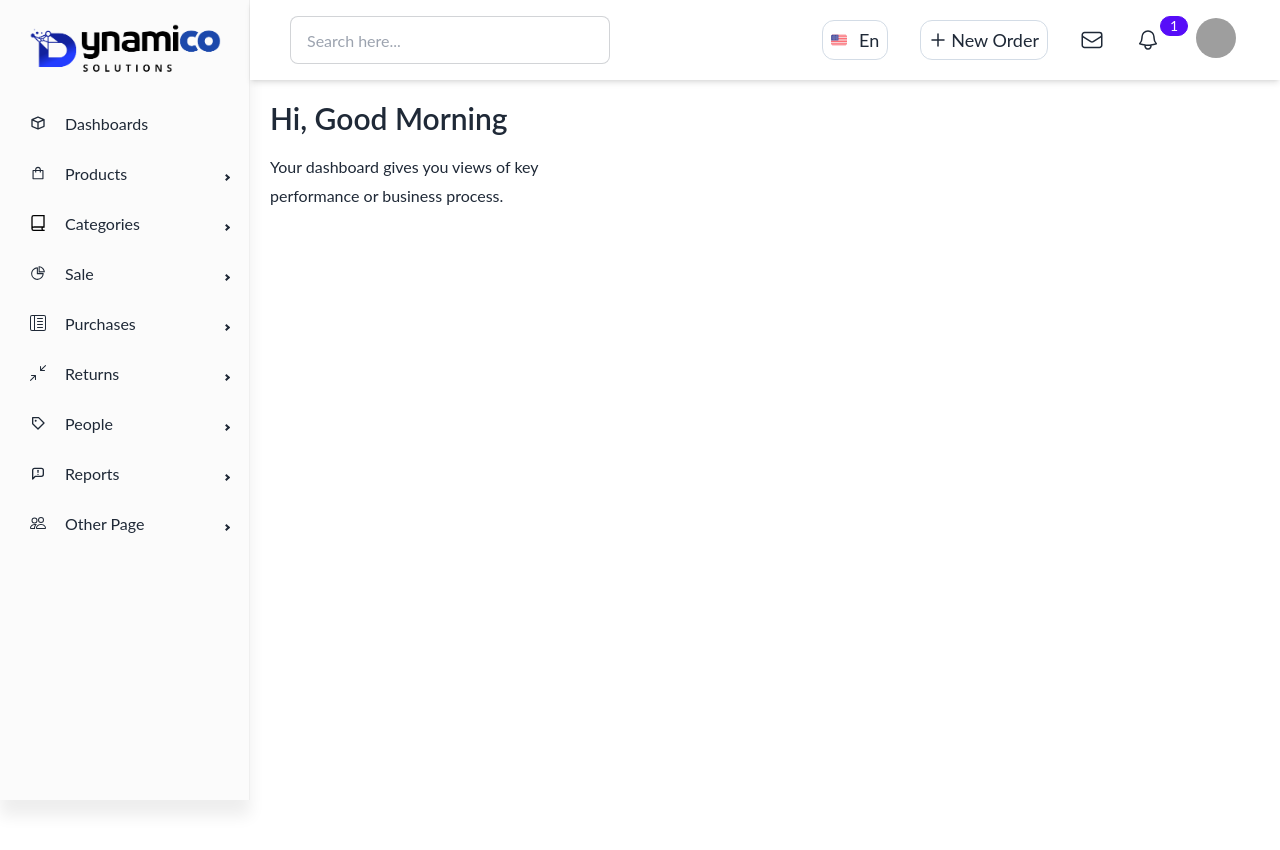
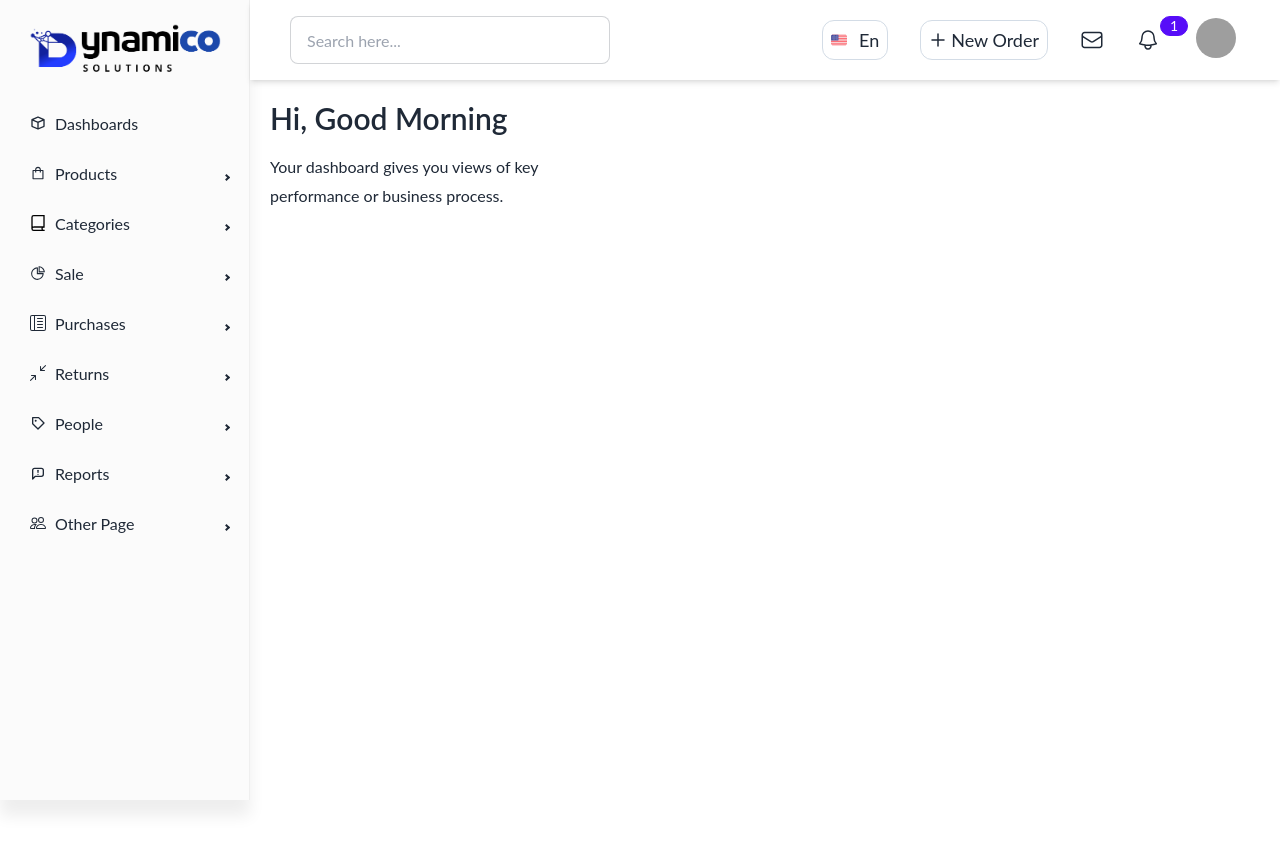
Before and after one commit to mynulislam2/posDyna, a React (Create React App) app: page / in a window 1280 px wide. Shown: the top 850 px of the page. Built offline with nearby package versions, Linux system fonts and the light colour scheme; grey boxes are pictures that could not be loaded.

Commit message:
some sidebar design adjust

```diff
--- a/src/MainDashBoard/MainDash.css
+++ b/src/MainDashBoard/MainDash.css
@@ -4,7 +4,7 @@
     overflow-y: hidden !important;
     overflow-x: hidden;
     z-index: 3;
-    background-color: rgb(249,249,249,0.7);
+    background-color: rgba(255, 255, 255, 1) !important;
 }
 .sub-menu-content{
     overflow: hidden!important;
--- a/src/MainDashBoard/MainDashBoard.js
+++ b/src/MainDashBoard/MainDashBoard.js
@@ -9,6 +9,8 @@ import { BiCube, BiPurchaseTag } from "react-icons/bi";
 import { AiOutlineShopping, AiOutlinePieChart } from "react-icons/ai";
 import { GrCatalogOption } from "react-icons/gr";
 import { TbMessageReport } from "react-icons/tb";
+import { AiOutlineMinus } from "react-icons/ai";
+
 import {
   BsArrowsAngleContract,
   BsPeople,
@@ -41,40 +43,40 @@ const MainDashBoard = ({ props }) => {
           {/* <Menu className='fixed' style={{width:"249px"}} > */}
           <Menu  >
 
-            <Link to={pathname.home}><MenuItem icon={<BiCube />}> Dashboards</MenuItem></Link>
+            <MenuItem routerLink={<Link to={pathname.home} />} icon={<BiCube />}> Dashboards</MenuItem>
             <SubMenu icon={<AiOutlineShopping />} label="Products">
-              <MenuItem> Google maps</MenuItem>
-              <MenuItem> Open street maps</MenuItem>
+              <MenuItem icon={<AiOutlineMinus />}> Google maps</MenuItem>
+              <MenuItem icon={<AiOutlineMinus />}> Open street maps</MenuItem>
             </SubMenu>
             <SubMenu icon={<GrCatalogOption />} label="Categories">
-              <Link to={pathname.listCategory}><MenuItem> List Category</MenuItem></Link>
-              <Link to={pathname.addcategory}><MenuItem> Add Categories</MenuItem></Link>
+              <MenuItem icon={<AiOutlineMinus />} routerLink={<Link to={pathname.listCategory} />}>List Category</MenuItem>
+              <MenuItem icon={<AiOutlineMinus />} routerLink={<Link to={pathname.addcategory} />}>Add Categories</MenuItem>
             </SubMenu>
             <SubMenu icon={<AiOutlinePieChart />} label="Sale">
-              <MenuItem> Pie charts</MenuItem>
-              <MenuItem> Line charts</MenuItem>
-              <MenuItem> Bar charts</MenuItem>
+              <MenuItem icon={<AiOutlineMinus />}> Pie charts</MenuItem>
+              <MenuItem icon={<AiOutlineMinus />}> Line charts</MenuItem>
+              <MenuItem icon={<AiOutlineMinus />}> Bar charts</MenuItem>
             </SubMenu>
             <SubMenu icon={<BsReverseLayoutTextSidebarReverse />} label="Purchases">
-              <MenuItem> Google maps</MenuItem>
-              <MenuItem> Open street maps</MenuItem>
+              <MenuItem icon={<AiOutlineMinus />}> Google maps</MenuItem>
+              <MenuItem icon={<AiOutlineMinus />}> Open street maps</MenuItem>
             </SubMenu>
             <SubMenu icon={<BsArrowsAngleContract />} label="Returns">
-              <MenuItem> Dark</MenuItem>
-              <MenuItem> Light</MenuItem>
+              <MenuItem icon={<AiOutlineMinus />}> Dark</MenuItem>
+              <MenuItem icon={<AiOutlineMinus />}> Light</MenuItem>
             </SubMenu>
             <SubMenu icon={<BiPurchaseTag />} label="People">
-              <MenuItem> Pie charts</MenuItem>
-              <MenuItem> Line charts</MenuItem>
-              <MenuItem> Bar charts</MenuItem>
+              <MenuItem icon={<AiOutlineMinus />}> Pie charts</MenuItem>
+              <MenuItem icon={<AiOutlineMinus />}> Line charts</MenuItem>
+              <MenuItem icon={<AiOutlineMinus />}> Bar charts</MenuItem>
             </SubMenu>
             <SubMenu icon={<TbMessageReport />} label="Reports">
-              <MenuItem> Google maps</MenuItem>
-              <MenuItem> Open street maps</MenuItem>
+              <MenuItem icon={<AiOutlineMinus />}> Google maps</MenuItem>
+              <MenuItem icon={<AiOutlineMinus />}> Open street maps</MenuItem>
             </SubMenu>
             <SubMenu icon={<BsPeople />} label="Other Page">
-              <MenuItem> Dark</MenuItem>
-              <MenuItem> Light</MenuItem>
+              <MenuItem icon={<AiOutlineMinus />}> Dark</MenuItem>
+              <MenuItem icon={<AiOutlineMinus />}> Light</MenuItem>
             </SubMenu>
           </Menu>
         </Sidebar>
--- a/src/index.css
+++ b/src/index.css
@@ -6,6 +6,7 @@
 body {
   margin: 0;
   font-family: "Lato", sans-serif;
+  background-color: white!important;
   font-weight: 400;
   font-style: normal;
   font-size: 16px;
@@ -39,3 +40,9 @@ h4 {
 label {
   color: #110A57 !important;
 }
+ul li div ul li a{
+  padding-left: 5px !important;
+}
+ul li a span{
+  margin-right: 0px !important;
+}
```
